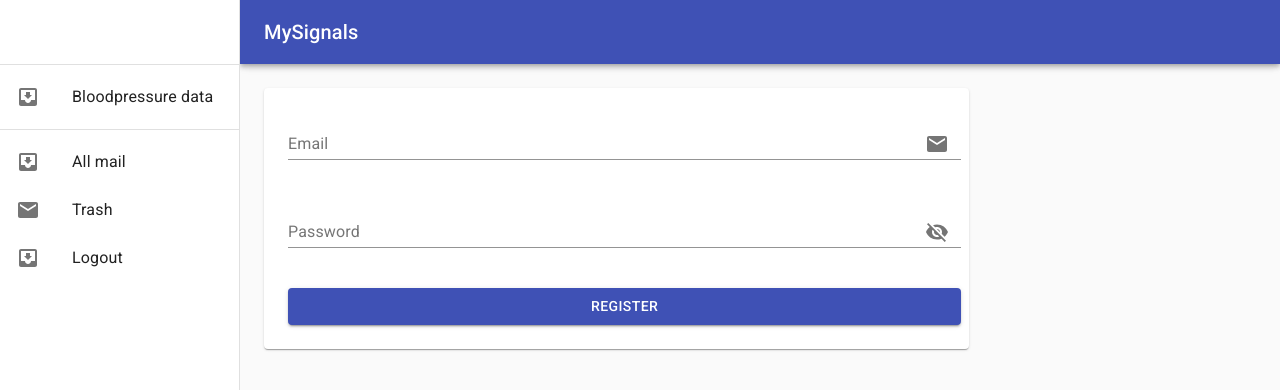
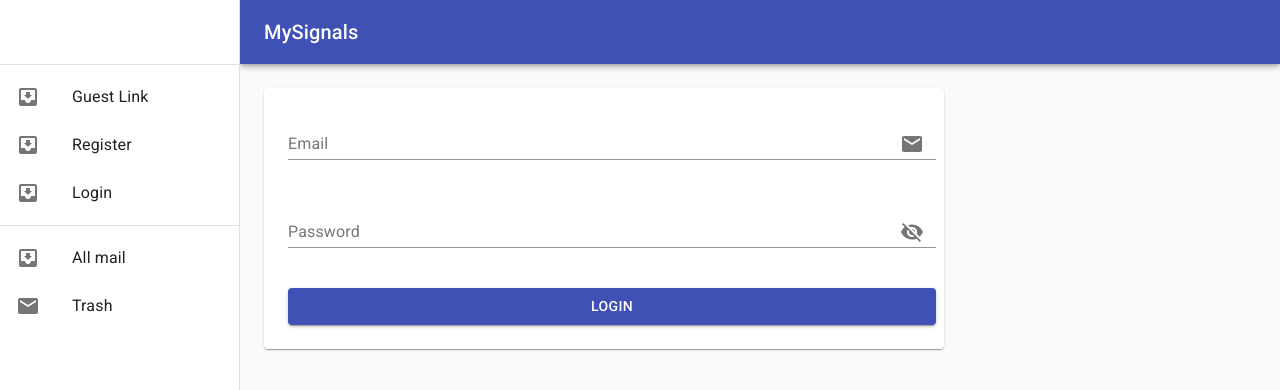
Before and after one commit to kimlehtinen/icat-project-work, a React (Create React App) app in the folder react-client/: page /login in a window 1280 px wide. Shown: the top 390 px of the page. Built offline with nearby package versions, Linux system fonts and the light colour scheme; no server answers.

Commit message:
Login and logout works

```diff
--- a/react-client/src/App.js
+++ b/react-client/src/App.js
@@ -1,24 +1,14 @@
-import React, { Component } from 'react';
-import { makeStyles } from '@material-ui/core/styles';
+import React, { useEffect } from 'react';
 import ResponsiveDrawer from './components/navigation/ResponsiveDrawer'
-
 import { Provider } from 'react-redux';
 import store from './store'
+import { authInit } from './actions/authActions';
 
-const useStyles = makeStyles((theme) => ({
-  root: {
-    flexGrow: 1,
-  },
-  menuButton: {
-    marginRight: theme.spacing(2),
-  },
-  title: {
-    flexGrow: 1,
-  },
-}));
 
-export default function App() {
-  const classes = useStyles();
+const App = () => {
+  useEffect(() => {
+    store.dispatch(authInit());
+  }, []);
 
   return (
     <Provider store={store}>
@@ -26,3 +16,5 @@ export default function App() {
     </Provider>
   );
 }
+
+export default App;
--- /dev/null
+++ b/react-client/src/components/authentication/Login.js
@@ -0,0 +1,151 @@
+import React, { Component } from 'react'
+import clsx from 'clsx';
+import IconButton from '@material-ui/core/IconButton';
+import Input from '@material-ui/core/Input';
+import InputLabel from '@material-ui/core/InputLabel';
+import InputAdornment from '@material-ui/core/InputAdornment';
+import FormControl from '@material-ui/core/FormControl';
+import Visibility from '@material-ui/icons/Visibility';
+import VisibilityOff from '@material-ui/icons/VisibilityOff';
+import EmailIcon from '@material-ui/icons/Email';
+import Button from '@material-ui/core/Button';
+import Paper from '@material-ui/core/Paper';
+import Grid from '@material-ui/core/Grid';
+import { connect } from 'react-redux';
+import { withStyles } from '@material-ui/core/styles';
+import PropTypes from 'prop-types';
+import { login } from '../../actions/authActions';
+
+class Login extends Component {
+
+    state = {
+        email: '',
+        password: '',
+        showPassword: false,
+        msg: null,
+    }
+
+    static propTypes = {
+        isAuthenticated: PropTypes.bool,
+        error: PropTypes.object.isRequired,
+        login: PropTypes.func.isRequired
+    }
+
+    componentDidMount() {
+        //
+    }
+
+    handleChange = (prop) => (event) => {
+        this.setState({ [prop]: event.target.value })
+    };
+
+    handleClickShowPassword = () => {
+        this.setState({ showPassword: !this.state.showPassword })
+    };
+
+    handleMouseDownPassword = (event) => {
+        event.preventDefault();
+    };
+
+    handleClickLogin = () => {
+        console.log('Login...');
+        const newUser = {
+            email: this.state.email,
+            password: this.state.password
+        };
+
+        // login
+        this.props.login(newUser)
+    };
+
+    render() {
+        const { classes } = this.props;
+
+        return (
+            <div className={classes.root}>
+                <Paper className={classes.paper}>
+                    <Grid container spacing={3}>
+                        <Grid item xs={12}>
+                            <FormControl fullWidth className={clsx(classes.margin, classes.textField)}>
+                            <InputLabel htmlFor="standard-adornment-email">Email</InputLabel>
+                            <Input
+                                id="standard-adornment-email"
+                                type={'text'}
+                                value={this.state.email}
+                                onChange={this.handleChange('email')}
+                                endAdornment={
+                                <InputAdornment position="end">
+                                    <IconButton
+                                    aria-label="email address"
+                                    >
+                                    {<EmailIcon />}
+                                    </IconButton>
+                                </InputAdornment>
+                                }
+                            />
+                            </FormControl>
+                        </Grid>
+                        <Grid item xs={12}>
+                            <FormControl fullWidth className={clsx(classes.margin, classes.textField)}>
+                            <InputLabel htmlFor="standard-adornment-password">Password</InputLabel>
+                            <Input
+                                id="standard-adornment-password"
+                                type={this.state.showPassword ? 'text' : 'password'}
+                                value={this.state.password}
+                                onChange={this.handleChange('password')}
+                                endAdornment={
+                                <InputAdornment position="end">
+                                    <IconButton
+                                    aria-label="toggle password visibility"
+                                    onClick={this.handleClickShowPassword}
+                                    onMouseDown={this.handleMouseDownPassword}
+                                    >
+                                    {this.state.showPassword ? <Visibility /> : <VisibilityOff />}
+                                    </IconButton>
+                                </InputAdornment>
+                                }
+                            />
+                            </FormControl>
+                        </Grid>
+                        <Grid item xs={12}>
+                        <FormControl fullWidth className={clsx(classes.margin)}>
+                            <Button
+                            variant="contained"
+                            color="primary"
+                            onClick={this.handleClickLogin}
+                            >
+                            Login
+                            </Button>
+                        </FormControl>
+                        </Grid>
+                    </Grid>
+                </Paper>
+            </div>
+        );
+    }
+}
+
+const styles = theme => ({
+    root: {
+      display: 'flex',
+      flexWrap: 'wrap',
+    },
+    margin: {
+      margin: theme.spacing(1),
+    },
+    withoutLabel: {
+      marginTop: theme.spacing(3),
+    },
+    paper: {
+      padding: theme.spacing(2),
+      textAlign: 'center',
+      color: theme.palette.text.secondary,
+    },
+});
+
+const mapStateToProps = state => ({
+    isAuthenticated: state.auth.isAuthenticated,
+    error: state.error
+});
+
+export default connect(mapStateToProps, {login})(withStyles(styles, { withTheme: true })(Login));
--- /dev/null
+++ b/react-client/src/components/authentication/Logout.js
@@ -0,0 +1,20 @@
+import React, { Component, Fragment } from 'react';
+import { connect } from 'react-redux';
+import { logout } from '../../actions/authActions';
+import PropTypes from 'prop-types';
+
+class Logout extends Component {
+    static propTypes = {
+        logout: PropTypes.func.isRequired
+    };
+
+    render() {
+        return (
+            <Fragment>
+                <div onClick={this.props.logout} href="#">Logout</div>
+            </Fragment>
+        );
+    }
+}
+
+export default connect(null, { logout })(Logout);
--- a/react-client/src/components/navigation/AppRoutes.js
+++ b/react-client/src/components/navigation/AppRoutes.js
@@ -6,13 +6,15 @@ import {
 import BloodPressure from '../bloodpressure/BloodPressure'
 import OtherPage from '../../OtherPage'
 import Register from '../authentication/Register'
+import Login from '../authentication/Login'
 
 class AppRoutes extends Component {
     render() {
         return (
             <Switch>
+                <Route path="/login" render={props => <Login {...props} />} />
                 <Route path="/bloodpressure" component={BloodPressure} />
-                <Route path="/" render={props => <Register {...props} />} />
+                <Route path="/register" render={props => <Register {...props} />} />
             </Switch>
         );
     }
--- a/react-client/src/components/navigation/ResponsiveDrawer.js
+++ b/react-client/src/components/navigation/ResponsiveDrawer.js
@@ -1,5 +1,4 @@
 import React from 'react';
-import PropTypes from 'prop-types';
 import AppBar from '@material-ui/core/AppBar';
 import CssBaseline from '@material-ui/core/CssBaseline';
 import Divider from '@material-ui/core/Divider';
@@ -17,12 +16,10 @@ import Toolbar from '@material-ui/core/Toolbar';
 import Typography from '@material-ui/core/Typography';
 import { makeStyles, useTheme } from '@material-ui/core/styles';
 import {
-  BrowserRouter as Router,
-  Switch,
-  Route,
-  Link
+  BrowserRouter as Router
 } from 'react-router-dom';
-import AppRoutes from './AppRoutes'
+import AppRoutes from './AppRoutes';
+import SideMenu from './SideMenu';
 
 const drawerWidth = 240;
 
@@ -77,17 +74,10 @@ function ResponsiveDrawer(props) {
     <div>
       <div className={classes.toolbar} />
       <Divider></Divider>
-      <List>
-          <Link to="/bloodpressure" className={classes.link}>
-            <ListItem button key={'0'}>
-              <ListItemIcon><InboxIcon /></ListItemIcon>
-              <ListItemText primary={'Bloodpressure data'} />
-            </ListItem>
-          </Link>
-      </List>
+      <SideMenu />
       <Divider />
       <List>
-        {['All mail', 'Trash', 'Logout'].map((text, index) => (
+        {['All mail', 'Trash'].map((text, index) => (
           <ListItem button key={text}>
             <ListItemIcon>{index % 2 === 0 ? <InboxIcon /> : <MailIcon />}</ListItemIcon>
             <ListItemText primary={text} />
@@ -159,12 +149,4 @@ function ResponsiveDrawer(props) {
   );
 }
 
-ResponsiveDrawer.propTypes = {
-  /**
-   * Injected by the documentation to work in an iframe.
-   * You won't need it on your project.
-   */
-  window: PropTypes.func,
-};
-
 export default ResponsiveDrawer;
--- /dev/null
+++ b/react-client/src/components/navigation/SideMenu.js
@@ -0,0 +1,91 @@
+import React, { Component, Fragment } from 'react';
+import { connect } from 'react-redux';
+import { withStyles } from '@material-ui/core/styles';
+import PropTypes from 'prop-types';
+import Logout from '../authentication/Logout';
+import { Link } from 'react-router-dom';
+import List from '@material-ui/core/List';
+import ListItem from '@material-ui/core/ListItem';
+import ListItemIcon from '@material-ui/core/ListItemIcon';
+import ListItemText from '@material-ui/core/ListItemText';
+import InboxIcon from '@material-ui/icons/MoveToInbox';
+
+class SideMenu extends Component {
+
+    static propTypes = {
+        auth: PropTypes.object.isRequired
+    }
+
+    isAuthenticated() {
+        const  { auth } = this.props;
+        return auth && auth.isAuthenticated;
+    }
+
+    menuItems() {
+        const { classes } = this.props;
+
+        const loggedInMenuItems = (
+            <Fragment>
+                <Link to="/bloodpressure" className={classes.link}>
+                    <ListItem button>
+                        <ListItemIcon><InboxIcon /></ListItemIcon>
+                        <ListItemText primary={'Bloodpressure data'} />
+                    </ListItem>
+
+                </Link>
+                <ListItem button>
+                    <ListItemIcon><InboxIcon /></ListItemIcon>
+                    <ListItemText><Logout /></ListItemText>
+                </ListItem>
+            </Fragment>
+        );
+
+        const notLoggedInMenuItems = (
+            <Fragment>
+                <ListItem button>
+                    <ListItemIcon><InboxIcon /></ListItemIcon>
+                    <ListItemText primary={'Guest Link'} />
+                </ListItem>
+                <Link to="/register" className={classes.link}>
+                    <ListItem button>
+                        <ListItemIcon><InboxIcon /></ListItemIcon>
+                        <ListItemText primary={'Register'} />
+                    </ListItem>
+                </Link>
+                <Link to="/login" className={classes.link}>
+                    <ListItem button>
+                        <ListItemIcon><InboxIcon /></ListItemIcon>
+                        <ListItemText primary={'Login'} />
+                    </ListItem>
+                </Link>
+            </Fragment>
+        )
+
+        if (this.isAuthenticated()) {
+            return loggedInMenuItems;
+        }
+
+        return notLoggedInMenuItems;
+    }
+
+    render() {
+        return (
+            <List>
+                { this.menuItems() }
+            </List>
+        );
+    }
+}
+
+const styles = theme => ({
+    link: {
+        color: 'inherit',
+        textDecoration: 'none',
+    },
+});
+
+const mapStateToProps = state => ({
+    auth: state.auth
+});
+
+export default connect(mapStateToProps, null)(withStyles(styles, { withTheme: true })(SideMenu));
--- a/react-client/src/reducers/authReducer.js
+++ b/react-client/src/reducers/authReducer.js
@@ -17,7 +17,7 @@ and is modified/built upon by Kim Lehtinen.
 */
 
   const initialState = {
-    token: localStorage.getItem('token'),
+    token: localStorage.getItem('token'), // get jwt token
     isAuthenticated: null,
     isLoading: false,
     user: null
@@ -39,7 +39,8 @@ and is modified/built upon by Kim Lehtinen.
         };
       case LOGIN_SUCCESS:
       case REGISTER_SUCCESS:
-        localStorage.setItem('token', action.payload.token);
+        // save token from golang auth service
+        localStorage.setItem('token', action.payload.Token);
         return {
           ...state,
           ...action.payload,
@@ -50,6 +51,7 @@ and is modified/built upon by Kim Lehtinen.
       case LOGIN_FAIL:
       case LOGOUT_SUCCESS:
       case REGISTER_FAIL:
+        // remove token
         localStorage.removeItem('token');
         return {
           ...state,
```
Also changed, not shown: react-client/src/actions/authActions.js (+6 -7 lines).
